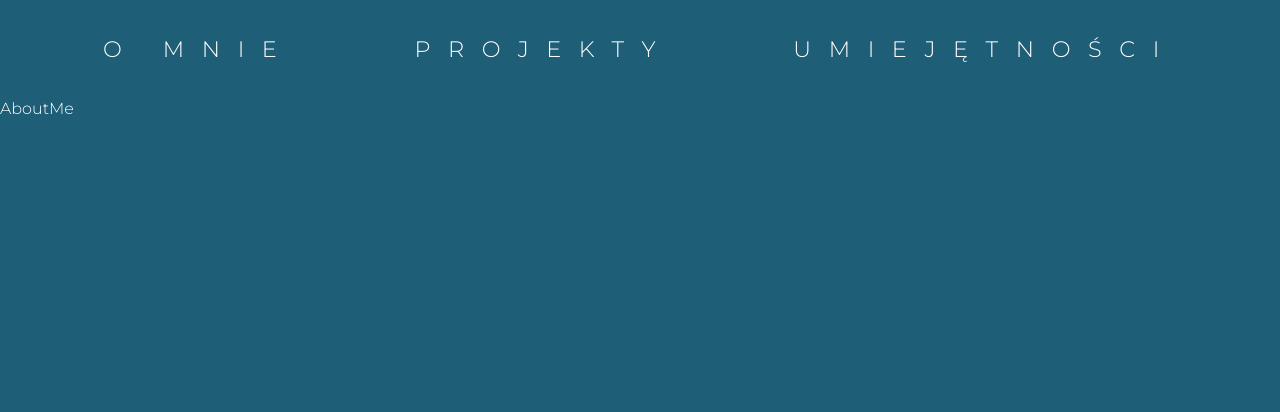
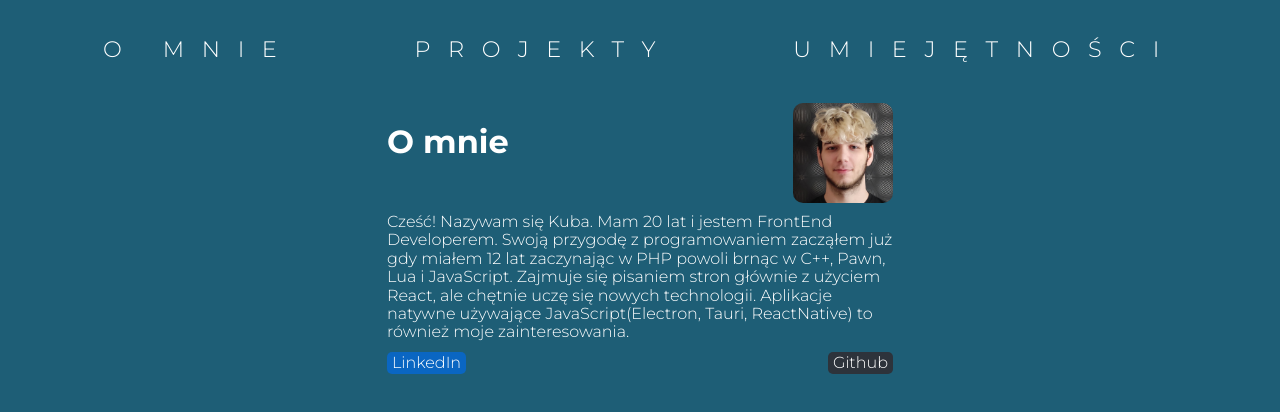
Before and after one commit to AnotherOtherJ/Portfolio, a React (Vite) app: page / in a window 1280 px wide. Shown: the top 412 px of the page. Built offline with nearby package versions, Linux system fonts and the light colour scheme.

Commit message:
Ending Project 	modified:   src/assets/styles/Theme.tsx 	new file:   src/components/styled/StyledPage.tsx 	modified:   src/pages/AboutMe.tsx 	modified:   src/pages/Projects.tsx 	modified:   src/pages/Skills.tsx

```diff
--- a/src/assets/styles/Theme.tsx
+++ b/src/assets/styles/Theme.tsx
@@ -189,6 +189,9 @@ const Theme = () => {
           #root {
             width: 100%;
             height: 100%;
+            display: flex;
+            flex-direction: column;
+            align-items: center;
           }
           nav {
             width: 100%;
--- /dev/null
+++ b/src/components/styled/StyledPage.tsx
@@ -0,0 +1,69 @@
+import styled from "@emotion/styled";
+import { m } from "framer-motion";
+
+type StyledPageProps = {
+  direction?: string;
+};
+
+type LinkProps = {
+  github?: boolean;
+};
+
+// Variants
+export const variants = {
+  initial: { opacity: 0, x: -100 },
+  animate: { opacity: 1, x: 0, transition: { staggerChildren: 0.3 } },
+  exit: { opacity: 0, x: 500, transition: { ease: "linear", duration: 1 } },
+};
+
+// StyledPage is used in every Page component. It is a wrapper for the whole page.
+export const StyledPage = styled(m.div)`
+  padding: 3px;
+  width: 40%;
+  display: flex;
+  flex-direction: ${({ direction }: StyledPageProps) => direction || "column"};
+  justify-content: center;
+`;
+
+// Used only in AboutMe component
+export const StyledDiv = styled(m.div)`
+  display: flex;
+  padding-bottom: 10px;
+  img {
+    border-radius: 10px;
+    margin-left: auto;
+    width: 100px;
+  }
+`;
+
+export const Links = styled.div`
+  padding-top: 10px;
+  display: flex;
+  justify-content: space-between;
+`;
+
+export const Link = styled.div`
+  background-color: ${({ github }: LinkProps) => (github ? "#2d333b" : "#0a66c2")};
+  padding: 2px 5px;
+  border-radius: 5px;
+`;
+
+//End
+
+// Used only in Skills component
+export const StyledSkills = styled(StyledPage)`
+  width: 100%;
+  gap: 10px;
+  flex-wrap: wrap;
+  div {
+    border: 1px solid #ccc;
+    border-radius: 10px;
+    display: flex;
+    flex-direction: column;
+    gap: 5px;
+    justify-content: center;
+    align-items: center;
+    min-width: 100px;
+    padding: 10px;
+  }
+`;
--- a/src/pages/AboutMe.tsx
+++ b/src/pages/AboutMe.tsx
@@ -1,10 +1,40 @@
-import { motion } from "framer-motion";
+import photo from "@assets/images/photo.jpg";
+import { Link, Links, StyledDiv, StyledPage, variants } from "@components/styled/StyledPage";
+import { m } from "framer-motion";
 
 const AboutMe = () => {
   return (
-    <motion.div initial={{ opacity: 0 }} animate={{ opacity: 1 }} exit={{ opacity: 0 }}>
-      AboutMe
-    </motion.div>
+    <StyledPage initial="initial" animate="animate" exit="exit" variants={variants}>
+      <StyledDiv variants={variants}>
+        <h1>O mnie </h1>
+        <img src={photo} alt="My Face" />
+      </StyledDiv>
+      <m.p variants={variants}>
+        Cześć! Nazywam się Kuba. Mam 20 lat i jestem FrontEnd Developerem. Swoją przygodę z
+        programowaniem zacząłem już gdy miałem 12 lat zaczynając w PHP powoli brnąc w C++, Pawn, Lua
+        i JavaScript. Zajmuje się pisaniem stron głównie z użyciem React, ale chętnie uczę się
+        nowych technologii. Aplikacje natywne używające JavaScript(Electron, Tauri, ReactNative) to
+        również moje zainteresowania.
+      </m.p>
+      <Links>
+        <m.a
+          variants={variants}
+          href="https://www.linkedin.com/in/jakubpawelec/"
+          target="_blank"
+          rel="noopener noreferrer"
+        >
+          <Link>LinkedIn</Link>
+        </m.a>
+        <m.a
+          variants={variants}
+          href="https://github.com/AnotherOtherJ/"
+          target="_blank"
+          rel="noopener noreferrer"
+        >
+          <Link github>Github</Link>
+        </m.a>
+      </Links>
+    </StyledPage>
   );
 };
 
--- a/src/pages/Projects.tsx
+++ b/src/pages/Projects.tsx
@@ -1,7 +1,12 @@
-import { motion } from "framer-motion";
+import { StyledPage, variants } from "@components/styled/StyledPage";
 
 const Projects = () => {
-  return <motion.div>Projects</motion.div>;
+  return (
+    <StyledPage initial="initial" animate="animate" exit="exit" variants={variants}>
+      <h1>Projekty</h1>
+      <div>To właśnie portfolio. Wiele nowych projektów nadchodzi ^_^</div>
+    </StyledPage>
+  );
 };
 
 export default Projects;
--- a/src/pages/Skills.tsx
+++ b/src/pages/Skills.tsx
@@ -1,7 +1,43 @@
-import { motion } from "framer-motion";
+import { StyledPage, StyledSkills, variants } from "@components/styled/StyledPage";
 
 const Skills = () => {
-  return <motion.div>Skills</motion.div>;
+  return (
+    <StyledPage initial="initial" animate="animate" exit="exit" variants={variants}>
+      <h1>Umiejętności</h1>
+      <StyledSkills direction="row">
+        <div>
+          <p>Typescript</p>
+          <p>JavaScript</p>
+        </div>
+        <div>
+          <p>HTML</p>
+          <p>CSS</p>
+          <p>SCSS</p>
+        </div>
+        <div>
+          <p>React</p>
+          <p>React Native</p>
+          <p>emotion</p>
+          <p>react-router-dom</p>
+          <p>framer-motion</p>
+        </div>
+        <div>
+          <p>Node.js</p>
+          <p>Git</p>
+          <p>Vite</p>
+          <p>pnpm</p>
+        </div>
+        <div>
+          <p>MySQL</p>
+          <p>JSON</p>
+        </div>
+        <div>
+          <p>Polski</p>
+          <p>Angielski</p>
+        </div>
+      </StyledSkills>
+    </StyledPage>
+  );
 };
 
 export default Skills;
```
